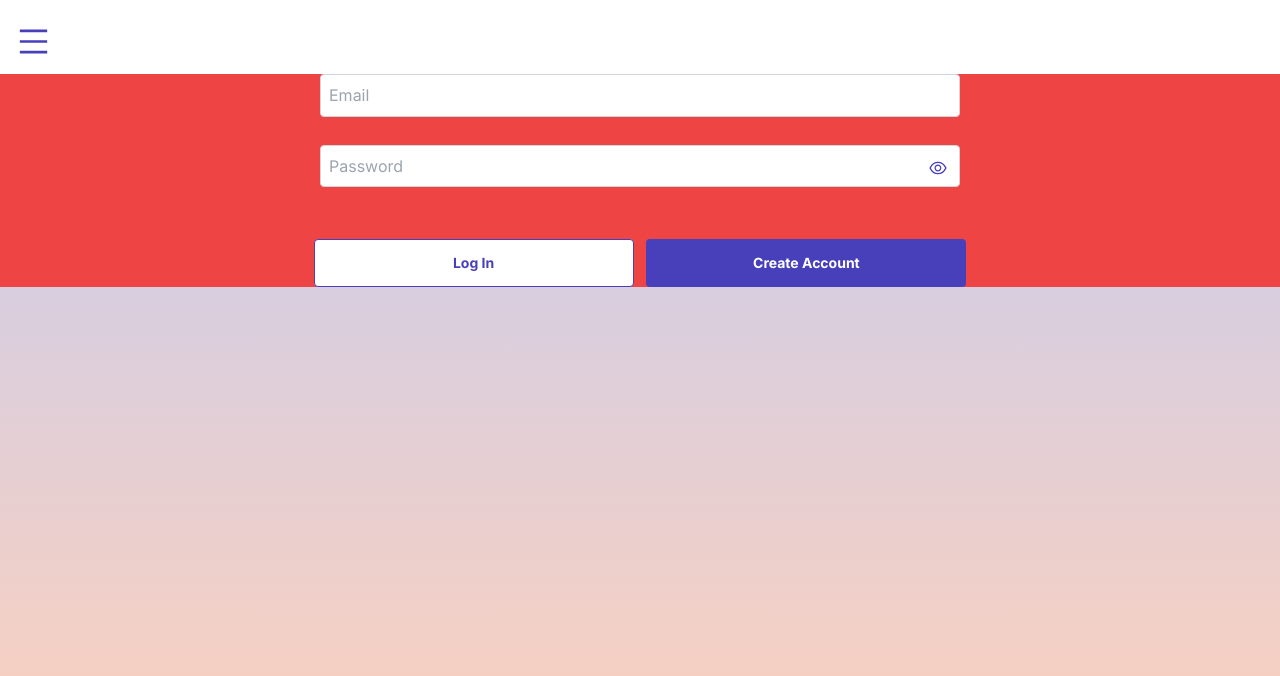
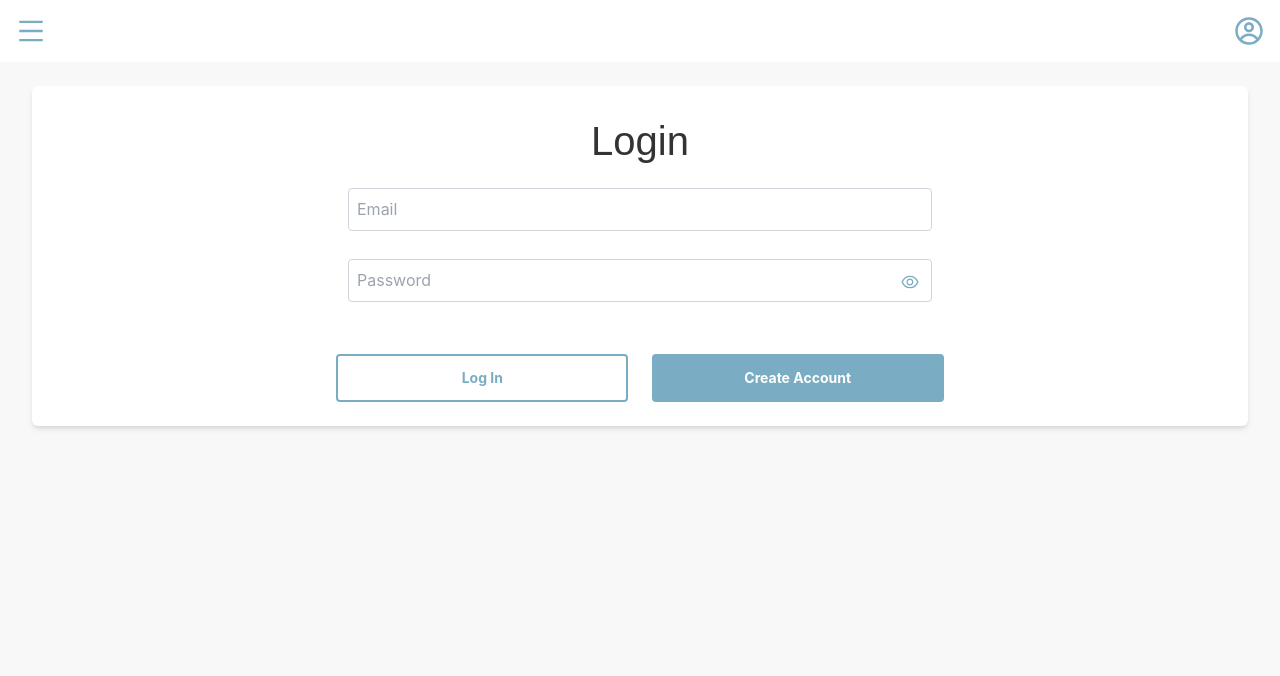
Before and after one commit to Patrickcpoole/simple-budget, a Next.js app in the folder frontend/: page /login in a window 1280 px wide. Shown: the top 676 px of the page. Built offline with nearby package versions, Linux system fonts and the light colour scheme; no server answers.

Commit message:
updated login page with new layout styles

```diff
--- a/frontend/app/dashboard/page.tsx
+++ b/frontend/app/dashboard/page.tsx
@@ -9,7 +9,7 @@ export default function Dashboard() {
 
     return (
         <div className='md:w-[90%] w-full '>
-            <h1 className='my-6'>Good Morning Sierra!</h1>
+            <h1 className='my-6 ml-6'>Good Morning <br /><span className='color-primary'>Sierra!</span></h1>
             <div className='flex justify-center items-center'>
 
             <CreateBudget />
--- a/frontend/app/layout.tsx
+++ b/frontend/app/layout.tsx
@@ -28,14 +28,14 @@ export default function RootLayout({
 			<head>
 				<ColorSchemeScript />
 			</head>
-			<body className={inter.className}>
+			<body className='bg-background'>
 				<ReduxProvider>
 					<MantineProvider>
 						<header className=''>
 							<Navbar />
 						</header>
 						<NavDrawer />
-						<main className='overflow-x-hidden bg-red-500 w-full'>
+						<main className='overflow-x-hidden w-full flex flex-col justify-start items-center'>
 							{children}
 						</main>
 					</MantineProvider>
--- a/frontend/app/login/page.tsx
+++ b/frontend/app/login/page.tsx
@@ -1,17 +1,16 @@
-"use client";
+'use client';
 
-import React, {useState} from 'react';
-import {useDispatch} from 'react-redux';
-import type {AppDispatch} from '../../redux/store';
-import {loginUserThunk} from '../../redux/features/auth/auth-thunk';
+import React, { useState } from 'react';
+import { useDispatch } from 'react-redux';
+import type { AppDispatch } from '../../redux/store';
+import { loginUserThunk } from '../../redux/features/auth/auth-thunk';
 import * as yup from 'yup';
-import {useForm} from "react-hook-form";
-import {yupResolver} from '@hookform/resolvers/yup';
+import { useForm } from 'react-hook-form';
+import { yupResolver } from '@hookform/resolvers/yup';
 import Link from 'next/link';
-import {useRouter} from "next/navigation";
-import {AiOutlineEye, AiOutlineEyeInvisible} from 'react-icons/ai';
-import toast from "react-hot-toast";
-
+import { useRouter } from 'next/navigation';
+import { AiOutlineEye, AiOutlineEyeInvisible } from 'react-icons/ai';
+import toast from 'react-hot-toast';
 
 interface LoginFormInputs {
 	email: string;
@@ -25,8 +24,8 @@ interface InputInfo {
 }
 
 const inputInfoArray: InputInfo[] = [
-    {name: 'email', type: 'email', placeholder: 'Email'},
-    {name: 'password', type: 'password', placeholder: 'Password'},
+	{ name: 'email', type: 'email', placeholder: 'Email' },
+	{ name: 'password', type: 'password', placeholder: 'Password' },
 ];
 
 const loginValidationSchema = yup.object().shape({
@@ -35,7 +34,11 @@ const loginValidationSchema = yup.object().shape({
 });
 
 export default function Login() {
-    const {register, handleSubmit, formState: {errors}} = useForm<LoginFormInputs>({
+	const {
+		register,
+		handleSubmit,
+		formState: { errors },
+	} = useForm<LoginFormInputs>({
 		resolver: yupResolver(loginValidationSchema),
 	});
 
@@ -49,15 +52,17 @@ export default function Login() {
 		dispatch(loginUserThunk(data))
 			.unwrap()
 			.then(() => {
-                router.push("/dashboard");
+				router.push('/dashboard');
 			})
 			.catch((error) => {
 				const errorMessage = error.response?.data?.error || error.message;
 
-                if (errorMessage === "Invalid email or password") {
+				if (errorMessage === 'Invalid email or password') {
 					toast.error('Invalid email or password');
 				} else {
-                    toast.error('Something is wrong. Please contact patrickcpoole@gmail.com');
+					toast.error(
+						'Something is wrong. Please contact patrickcpoole@gmail.com'
+					);
 				}
 
 				console.error('Login failed:', error);
@@ -69,67 +74,71 @@ export default function Login() {
 	};
 
 	return (
-
 		<form
 			onSubmit={handleSubmit(onSubmit)}
-            className="flex flex-col gap-2 w-full  items-center"
+			className='flex flex-col gap-2 w-[95%] bg-white shadow-md my-6 p-6 rounded-md  items-center'
 		>
-            <div className="relative w-[90%] lg:w-[50%] flex flex-col">
+			<div className='relative w-[90%] lg:w-[50%] flex flex-col'>
+                <div className='flex justify-center mb-4'>
+                <h2>Login</h2>
+                </div>
 				<input
 					{...register('email')}
-                    type="email"
-                    className="border border-gray-300 p-2 rounded focus:outline-none focus:ring-2 focus:ring-primary"
-                    placeholder="Email"
+					type='email'
+					className='border border-gray-300 p-2 rounded focus:outline-none focus:ring-2 focus:ring-primary'
+					placeholder='Email'
 				/>
 
-                    <span className="text-red-500 h-4   text-sm mt-1">
+				<span className='text-red-500 h-4   text-sm mt-1'>
 					{errors.email?.message}
 				</span>
-
 			</div>
 
-            <div className="relative w-[90%] lg:w-[50%] flex flex-col">
+			<div className='relative w-[90%] lg:w-[50%] flex flex-col'>
 				<input
 					{...register('password')}
-                    type={showPassword ? "text" : "password"}
-                    className="border border-gray-300 p-2 rounded focus:outline-none focus:ring-2 focus:ring-primary"
-                    placeholder="Password"
+					type={showPassword ? 'text' : 'password'}
+					className='border border-gray-300 p-2 rounded focus:outline-none focus:ring-2 focus:ring-primary'
+					placeholder='Password'
 				/>
 				<button
-                    type="button"
+					type='button'
 					onClick={togglePasswordVisibility}
-                    className="absolute inset-y-0 mb-4 right-0 pr-3 flex items-center justify-center text-sm leading-5"
+					className='absolute inset-y-0 mb-4 right-0 pr-3 flex items-center justify-center text-sm leading-5'
 				>
-                    {showPassword ? <AiOutlineEyeInvisible size={20} color={"#4840bb"}/> : <AiOutlineEye size={20} color={"#4840bb"}/>}
+					{showPassword ? (
+						<AiOutlineEyeInvisible size={20} color={'#7AACC3'} />
+					) : (
+						<AiOutlineEye size={20} color={'#7AACC3'} />
+					)}
 				</button>
 
-                    <span className="text-red-500 h-4 text-sm mt-1">
+				<span className='text-red-500 h-4 text-sm mt-1'>
 					{errors.password?.message}
 				</span>
-
 			</div>
 
-            <div className="flex mt-6 w-full">
-                <div className="w-[50%] flex justify-end items-end">
+			<div className='flex mt-6 w-full'>
+				<div className='w-[50%] flex justify-end items-end'>
 					<button
-                    style={{borderColor: '#4840bb'}}
-                    type="submit"
-                    className="bg-white h-12  lg:w-[50%] md:w-[60%] w-[80%] mr-[1%] border text-sm  hover:bg-primary hover:text-white text-primary font-bold py-2 px-4 rounded"
+						type='submit'
+						className='bg-white h-12 lg:w-[50%] md:w-[60%] w-[80%] mr-[2%] border-2 border-primary text-sm
+                     hover:bg-primary hover:text-white text-primary font-bold py-2 px-4 rounded'
 					>
 						Log In
 					</button>
 				</div>
 
-                <Link href={"/create-account"} className="w-[50%] flex flex-start">
+				<Link href={'/create-account'} className='w-[50%] flex flex-start'>
 					<button
-                        type="button"
-                        className="bg-primary h-12 lg:w-[50%] md:w-[60%] w-[80%]  ml-[1%] text-sm lg:text-md lg:text-md hover:bg-custom-gradient text-white font-bold py-2 px-4 rounded"
+						type='button'
+						className='bg-primary h-12 lg:w-[50%] md:w-[60%] w-[80%]  ml-[2%] text-sm
+                        lg:text-md lg:text-md hover:bg-custom-gradient text-white font-bold py-2 px-4 rounded'
 					>
 						Create Account
 					</button>
 				</Link>
 			</div>
 		</form>
-
 	);
-};
+}
--- a/frontend/components/Navbar.tsx
+++ b/frontend/components/Navbar.tsx
@@ -1,7 +1,8 @@
 'use client';
 
 import React from 'react';
-import { AiOutlineMenu } from 'react-icons/ai';
+import { AiOutlineMenu} from 'react-icons/ai';
+import { CgProfile } from "react-icons/cg";
 import { useDispatch } from 'react-redux';
 import { useAppSelector, AppDispatch } from '../redux/store';
 import { toggleNavDrawer } from '../redux/features/nav-slice';
@@ -16,23 +17,28 @@ const Navbar: React.FC = () => {
 	const handleToggleDrawer = (payload: boolean) => {
 		dispatch(toggleNavDrawer(payload));
 	};
+
+	const handleToggleProfile = (payload: boolean) => {
+		// To Do - dispatch toggleProfileDrawer
+	}
 	return (
-		<nav className='bg-white py-2 w-full flex h-auto justify-between items-center'>
-			<div className='top-0 left-0 pt-4 pl-4'>
+		<nav className='bg-white py-4 w-full flex h-auto justify-between items-center'>
+
 				<button
 					onClick={() => handleToggleDrawer(true)}
-					className='text-white hover:text-primary focus:outline-none focus:text-primary'
+					className='text-white hover:text-primary focus:outline-none focus:text-primary pl-4 '
 				>
-					<AiOutlineMenu color={'#4840bb'} size={35} />
+
+					<AiOutlineMenu color={'#7AACC3'} size={30} />
 				</button>
-			</div>
-			{isAuth && <div>
-				<ul className='flex flex-row space-x-4 mr-12'>
-					<li>Home</li>
-					<li>About</li>
-					<li>Contact</li>
-				</ul>
-			</div>}
+
+				<button
+					onClick={() => handleToggleProfile(true)}
+					className='text-white hover:text-primary focus:outline-none focus:text-primary pr-4 '
+				>
+			<CgProfile color={'#7AACC3'} size={30} />
+			</button>
+
 		</nav>
 	);
 };
--- a/frontend/globals.css
+++ b/frontend/globals.css
@@ -3,10 +3,9 @@
 @tailwind utilities;
 
 body {
-  background: rgb(195,205,244);
-  background: linear-gradient(180deg, rgba(195,205,244,1) 0%, rgba(254,208,186,1) 100%);
+  background-color: #F8F8F8;
   height: 100vh;
- width: 100vw;
+  width: 100vw;
 
 }
 
--- a/frontend/tailwind.config.ts
+++ b/frontend/tailwind.config.ts
@@ -8,8 +8,9 @@ const config: Config = {
   theme: {
     extend: {
         colors: {
-            'primary': '#4840bb',
-            'customGradient': 'linear-gradient(180deg, rgba(72,64,187,1) 0%, rgba(186,92,48,1) 100%)',
+            'primary': '#7AACC3',
+            'danger': '##FF5353',
+            'background': '#F8F8F8'
         },
 
 
```
Lines whose indentation alone changed are shown as unchanged.
